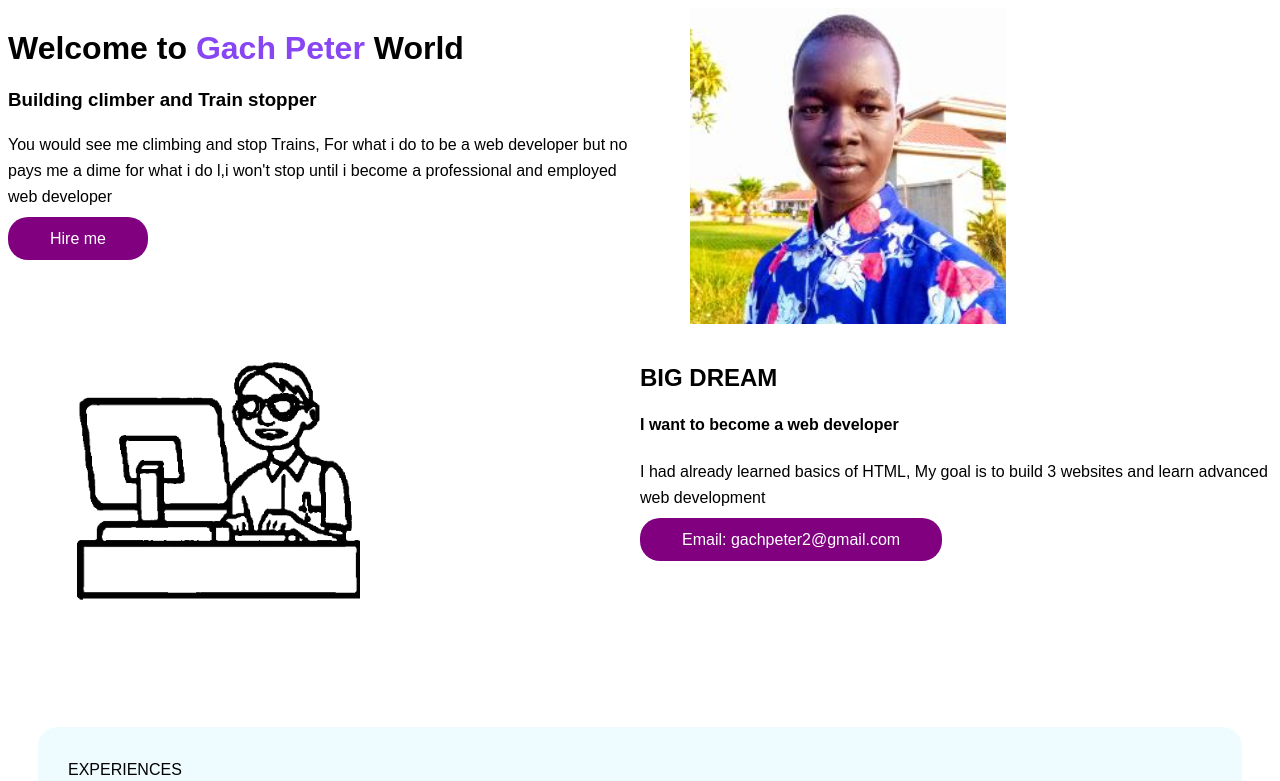
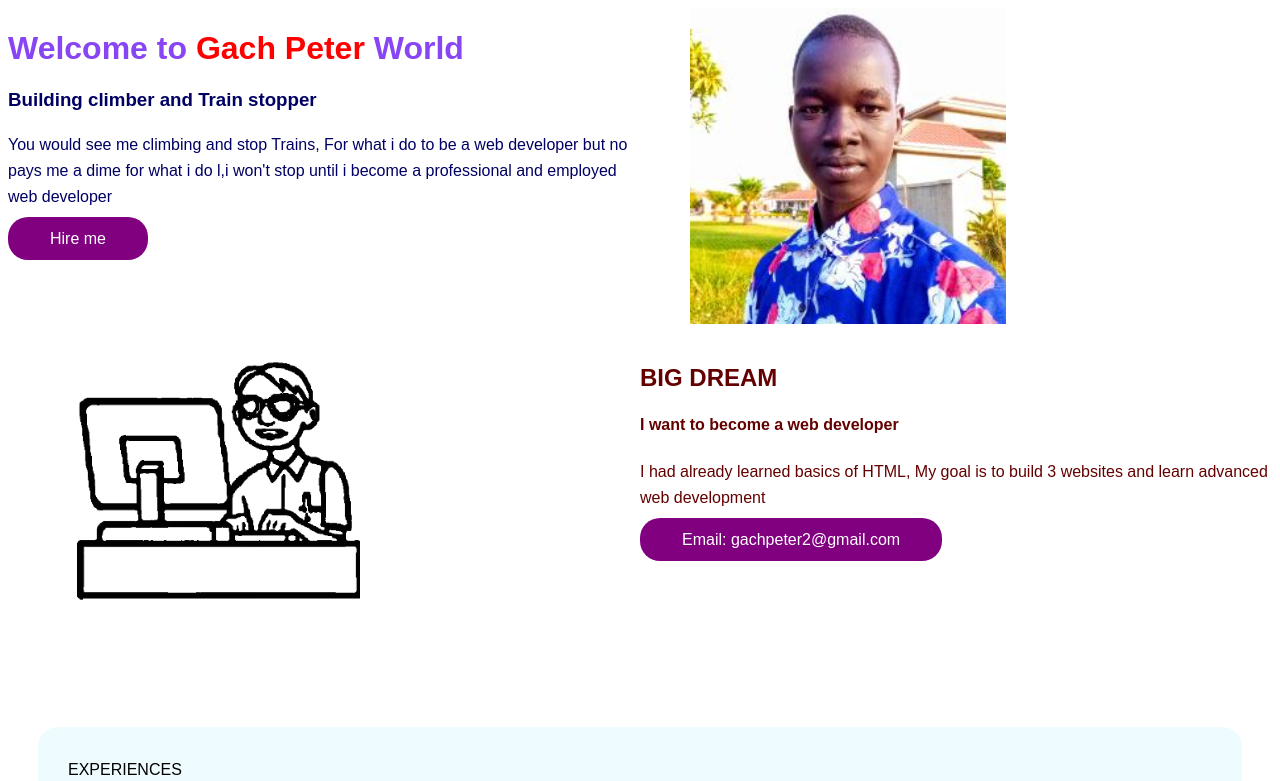
Before and after one commit to GachPeter/Gach-Portfolio-website, a plain HTML site: page index.html in a window 1280 px wide. Shown: the top 781 px of the page. Drawn offline with Linux system fonts and the light colour scheme.

Commit message:
publishing awesome pages 1592767753233

```diff
--- a/index.html
+++ b/index.html
@@ -7,10 +7,11 @@
     <body>
         <section class="container">
             <div class="half-width">
-                <h1>Welcome to <span class="purple-color"> Gach Peter </span> World </h1>
-                <h3> Building climber and Train stopper </h3>
+                <h1><span class="purple-color">Welcome to <span class="red-color"> Gach Peter </span> World </h1>
+            <div class="blue"><h3> Building climber and Train stopper </h3>
                 <p> You would see me climbing and stop Trains, For what i do to be a web developer but no pays me a dime for what i do l,i won't stop until i become a professional and employed web developer </p>
                 <a class="primary"href="https://www.linkedin.com/in/gach-peter-0860181b1"> Hire me </a>
+            </div>
             </div>
             <div class="half-width">
                 <img class="side-img"src="profile.jpg">
@@ -20,7 +21,7 @@
            <div class="half-width">
                 <img class="side-img"src="dream2.png">
             </div>
-            <div class="half-width">
+            <div class="half-width red">
                 <h2> BIG DREAM </h2>
                 <h4> I want to become a web developer </h4>
                 <p> I had already learned basics of HTML, My goal is to build 3 websites and learn advanced web development </p>
--- a/style.css
+++ b/style.css
@@ -1,3 +1,13 @@
+.red{
+    color:rgba(100,0,0,150)
+
+}
+.blue{
+    color:rgba(0,0,100,150)
+}
+.red-color{
+    color:red;
+    }
 .purple-color{
        color:#8845f4;
        }
```
